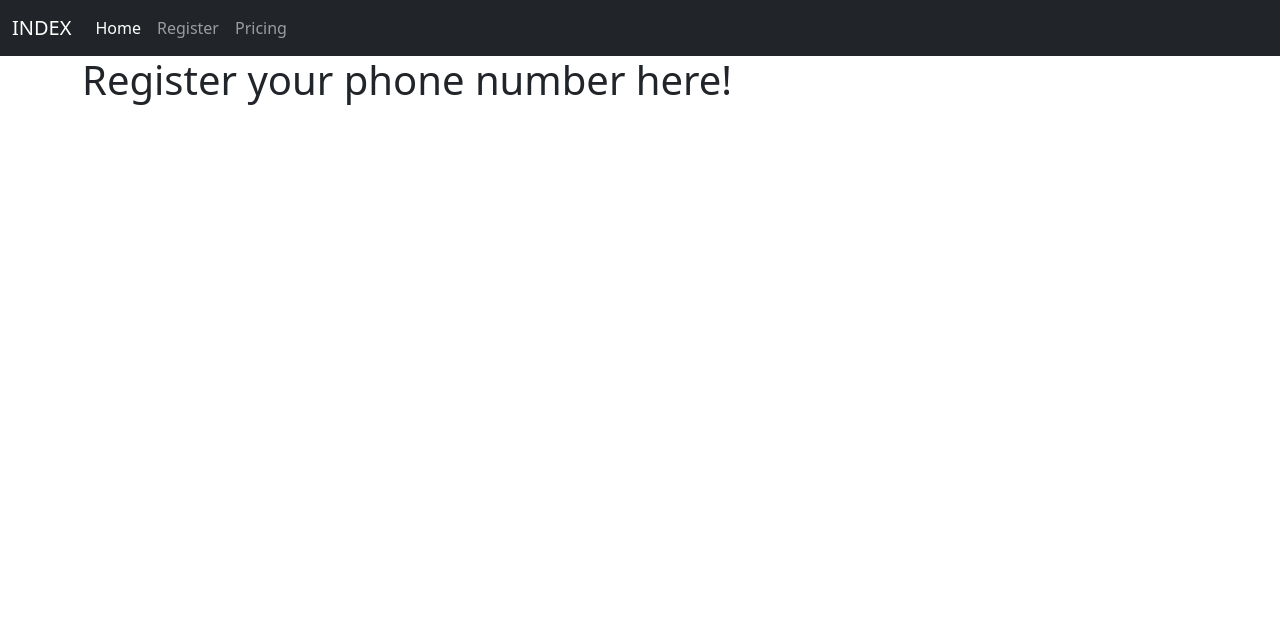
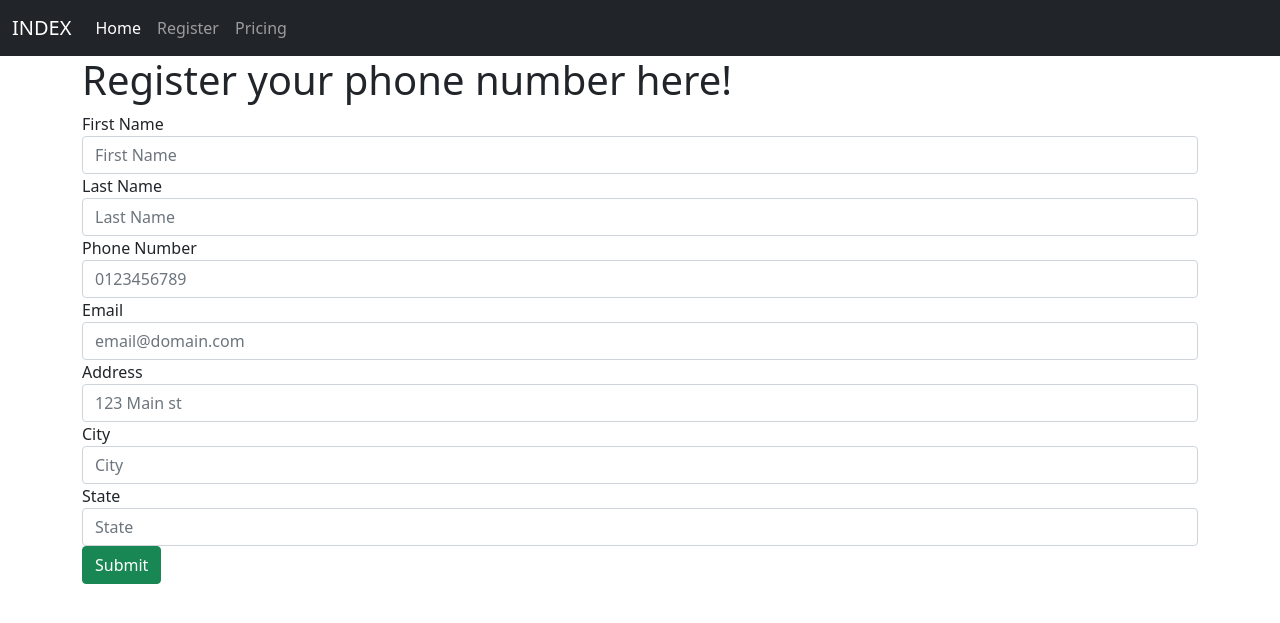
Before and after one commit to Rojasking700/FlaskPhoneNum, a Flask app: page /RegisterPhoneNum in a window 1280 px wide. Shown: the top 623 px of the page. Run offline with Flask 2, Linux system fonts and the light colour scheme; some libraries are stand-ins or nearby versions.

Commit message:
third commit -GR

```diff
--- /dev/null
+++ b/app/forms.py
@@ -0,0 +1,13 @@
+from flask_wtf import FlaskForm
+from wtforms import StringField, PasswordField, SubmitField, TextAreaField
+from wtforms.validators import DataRequired, EqualTo, Email
+
+class RegisterPhoneForm(FlaskForm):
+    firstName = StringField('First Name', validators=[DataRequired()])
+    lastName = StringField('Last Name', validators=[DataRequired()])
+    phoneNum = StringField('Phone Number', validators=[DataRequired()])
+    email = StringField('Email', validators=[DataRequired(), Email()])
+    address = StringField('Address', validators=[DataRequired()])
+    city = StringField('City', validators=[DataRequired()])
+    state = StringField('State', validators=[DataRequired()])
+    submit = SubmitField()
--- a/app/routes.py
+++ b/app/routes.py
@@ -1,6 +1,6 @@
 from app import app
 from flask import render_template, request
-# from app.forms import UserInfoForm, PostForm
+from app.forms import RegisterPhoneForm
 
 @app.route('/')
 @app.route('/index')
@@ -8,7 +8,17 @@ def hello_world():
     title = 'Index'
     return render_template('index.html', title=title)
 
-@app.route('/RegisterPhoneNum')
+@app.route('/RegisterPhoneNum', methods=['GET','POST'])
 def RegisterPhoneNum():
     title = 'Register Phone Number'
-    return render_template('registerPhone.html',title=title)
+    regPhone = RegisterPhoneForm()
+    if request.method == 'POST' and regPhone.validate:
+        firstName = regPhone.firstName.data
+        lastName = regPhone.lastName.data
+        phoneNum = regPhone.phoneNum.data
+        email = regPhone.email.data
+        address = regPhone.address.data
+        city = regPhone.city.data
+        state = regPhone.state.data
+        print(firstName, phoneNum)
+    return render_template('registerPhone.html',title=title, regPhone=regPhone)
--- a/app/templates/registerPhone.html
+++ b/app/templates/registerPhone.html
@@ -2,4 +2,39 @@
 
 {% block content %}
 <h1>Register your phone number here!</h1>
+
+<form action="" method="POST">
+    {{ regPhone.hidden_tag() }}
+    <div class="form-group">
+        <fieldset>
+            {{ regPhone.firstName.label }}
+            {{ regPhone.firstName(class="form-control",placeholder="First Name") }}
+        </fieldset>
+        <fieldset>
+            {{ regPhone.lastName.label }}
+            {{ regPhone.lastName(class="form-control",placeholder="Last Name") }}
+        </fieldset>
+        <fieldset>
+            {{ regPhone.phoneNum.label }}
+            {{ regPhone.phoneNum(class="form-control",placeholder="0123456789") }}
+        </fieldset>
+        <fieldset>
+            {{ regPhone.email.label }}
+            {{ regPhone.email(class="form-control",placeholder="email@domain.com") }}
+        </fieldset>
+        <fieldset>
+            {{ regPhone.address.label }}
+            {{ regPhone.address(class="form-control",placeholder="123 Main st") }}
+        </fieldset>
+        <fieldset>
+            {{ regPhone.city.label }}
+            {{ regPhone.city(class="form-control",placeholder="City") }}
+        </fieldset>
+        <fieldset>
+            {{ regPhone.state.label }}
+            {{ regPhone.state(class="form-control",placeholder="State") }}
+        </fieldset>
+        {{ regPhone.submit(class="btn btn-success") }}
+    </div>
+</form>
 {% endblock content %}
--- a/config.py
+++ b/config.py
@@ -1,9 +1,9 @@
 import os
-basdir = os.path.abspath(os.path.dirname(__file__))
+basedir = os.path.abspath(os.path.dirname(__file__))
 
 class Config():
     FLASK_APP=os.environ.get('FLASK_APP')
     FLASK_ENV=os.environ.get('FLASK_ENV')
     SECRET_KEY=os.environ.get('SECRET_KEY') or 'you will never guess'
-    # SQLALCHEMY_DATABASE_URI =  os.environ.get("DATABASE_URL") or 'sqlite:///' + os.path.join(basedir, 'app.db')
-    # SQLALCHEMY_TRACK_MODIFICATIONS = False
+    SQLALCHEMY_DATABASE_URI =  os.environ.get("DATABASE_URL") or 'sqlite:///' + os.path.join(basedir, 'app.db')
+    SQLALCHEMY_TRACK_MODIFICATIONS = False
--- a/requirements.txt
+++ b/requirements.txt
@@ -1,14 +1,18 @@
 alembic==1.5.5
 click==7.1.2
+dnspython==2.1.0
+email-validator==1.1.2
 Flask==1.1.2
 Flask-Migrate==2.7.0
 Flask-SQLAlchemy==2.4.4
 Flask-WTF==0.14.3
+idna==3.1
 itsdangerous==1.1.0
 Jinja2==2.11.3
 Mako==1.1.4
 MarkupSafe==1.1.1
 python-dateutil==2.8.1
+python-dotenv==0.15.0
 python-editor==1.0.4
 six==1.15.0
 SQLAlchemy==1.3.23
```
Also changed, not shown: app/__init__.py (+5 -5 lines), app/model.py (added, +22 -0 lines), 1 other file.
